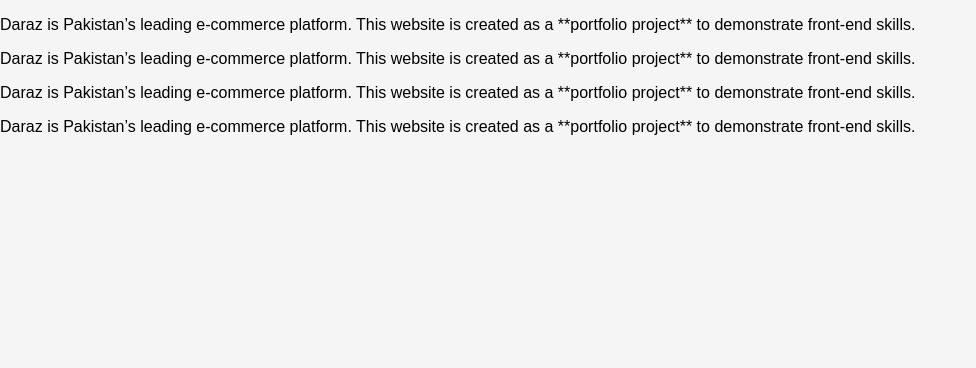
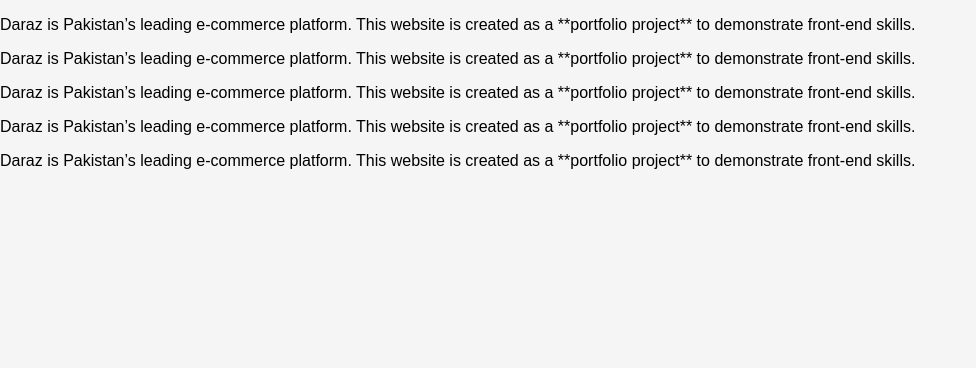
Before and after one commit to L1F21BSSE0145/Django_Developement, a Django app: page /about/ in a window 1280 px wide. Shown: the part 68-436 px from the top of the page, without its empty margins (0-976 px from the left). Run offline with Django 5.2, Linux system fonts and the light colour scheme.

Commit message:
messages

```diff
--- a/templates/about.html
+++ b/templates/about.html
@@ -23,5 +23,10 @@
         This website is created as a **portfolio project**
         to demonstrate front-end skills.
     </p>
+    <p>
+        Daraz is Pakistan’s leading e-commerce platform.
+        This website is created as a **portfolio project**
+        to demonstrate front-end skills.
+    </p>
 </section>
 {% endblock content %}
```
